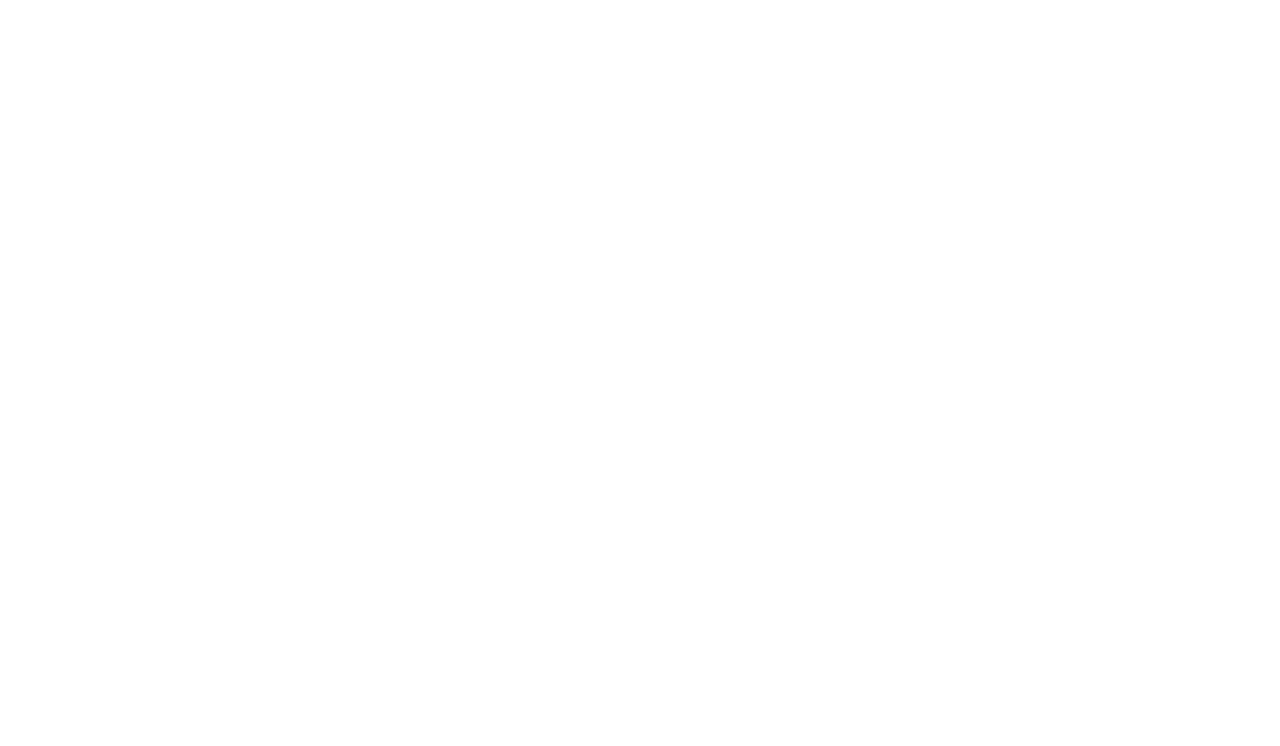
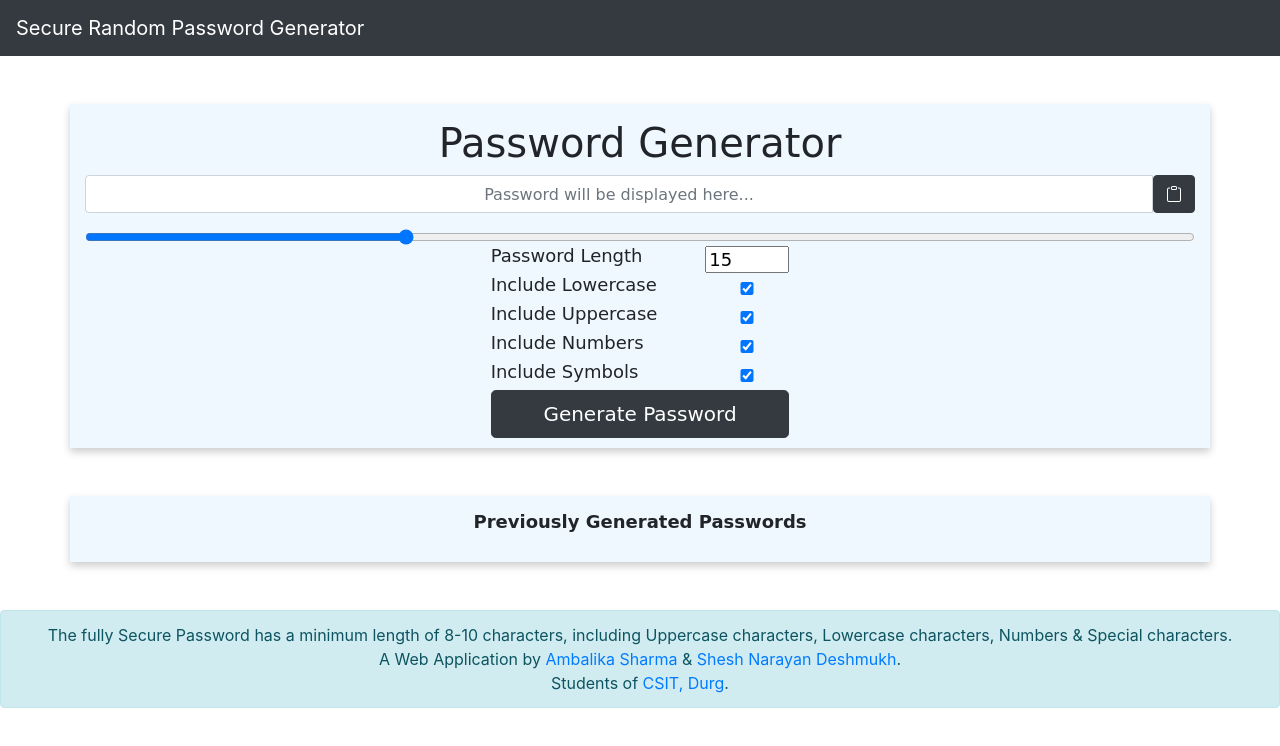
Before and after one commit to sndeshmukh00/Random-Password-Generator, a plain HTML site: page index.html in a window 1280 px wide. Drawn offline with nearby package versions, Linux system fonts and the light colour scheme.

Commit message:
added all file

```diff
--- a/index.html
+++ b/index.html
@@ -1,8 +1,83 @@
 <html>
-	<head>
-		<title>Random Secure Password Generator</title>
-	</head>
-	<body>
 
-	</body>
-</html>
+<head>
+    <meta charset="UTF-8">
+    <meta name="viewport" content="width=device-width, initial-scale=1.0">
+    <title>Password Generator</title>
+    <link rel="stylesheet" href="style.css">
+    <link rel="stylesheet" href="https://stackpath.bootstrapcdn.com/bootstrap/4.5.0/css/bootstrap.min.css" integrity="sha384-9aIt2nRpC12Uk9gS9baDl411NQApFmC26EwAOH8WgZl5MYYxFfc+NcPb1dKGj7Sk" crossorigin="anonymous">
+    <script src="script.js" defer></script>
+
+</head>
+
+<body>
+    <nav class="navbar navbar-dark bg-dark">
+        <a class="navbar-brand">Secure Random Password Generator</a>
+    </nav>
+    <br><br>
+    <div class="container">
+        <div id="form">
+            <h1>Password Generator</h1>
+
+
+            <div class="input-group mb-3">
+                <input class="form-control" type="text" id="result" placeholder="Password will be displayed here...">
+                <button onclick="copyToClipboard()" class="btn btn-dark" id="clipboard" title="Copy to Clipboard">
+                    <i><svg class="bi bi-clipboard" width="1em" height="1em" viewBox="0 0 16 16" fill="currentColor" xmlns="http://www.w3.org/2000/svg">
+                            <path fill-rule="evenodd" d="M4 1.5H3a2 2 0 0 0-2 2V14a2 2 0 0 0 2 2h10a2 2 0 0 0 2-2V3.5a2 2 0 0 0-2-2h-1v1h1a1 1 0 0 1 1 1V14a1 1 0 0 1-1 1H3a1 1 0 0 1-1-1V3.5a1 1 0 0 1 1-1h1v-1z" />
+                            <path fill-rule="evenodd" d="M9.5 1h-3a.5.5 0 0 0-.5.5v1a.5.5 0 0 0 .5.5h3a.5.5 0 0 0 .5-.5v-1a.5.5 0 0 0-.5-.5zm-3-1A1.5 1.5 0 0 0 5 1.5v1A1.5 1.5 0 0 0 6.5 4h3A1.5 1.5 0 0 0 11 2.5v-1A1.5 1.5 0 0 0 9.5 0h-3z" />
+                        </svg></i>
+                </button>
+
+            </div>
+            <input class="sliderInput" type="range" min="1" max="50" value="15" id="lengthRange" title="
+Number of Characters">
+
+
+            <div id="custForm">
+
+
+                <label for="length">Password Length</label>
+                <input type="number" id="length" min="1" max="50" value="15">
+
+
+
+                <label for="lowercase">Include Lowercase</label>
+                <input type="checkbox" id="lowercase" checked>
+
+
+
+                <label for="uppercase">Include Uppercase</label>
+                <input type="checkbox" id="uppercase" checked>
+
+
+
+                <label for="numbers">Include Numbers</label>
+                <input type="checkbox" id="numbers" checked>
+
+
+
+                <label for="symbols">Include Symbols</label>
+                <input type="checkbox" id="symbols" checked>
+
+                <button class="btn btn-dark btn-lg btn-block" style="grid-column: span 2;" type="submit" id="generate" onclick="generate()">Generate Password</button>
+
+            </div>
+
+
+        </div>
+    </div>
+    <br><br>
+    <div class="container">
+        <b>Previously Generated Passwords</b>
+        <div id="lastPasswords"></div>
+    </div>
+    <br>
+    <br>
+
+    <div class="alert alert-info" role="alert" style="text-align: center;">
+       The fully Secure Password has a minimum length of 8-10 characters, including Uppercase characters, Lowercase characters, Numbers & Special characters. <br> A Web Application by <a href="https://www.linkedin.com/in/ambalika-sharma-1782601a9/">Ambalika Sharma</a> & <a href="https://www.linkedin.com/in/shesh-narayan-deshmukh-8b6479185/">Shesh Narayan Deshmukh</a>. <br> Students of <a href="https://csitdurg.in/">CSIT, Durg</a>.
+    </div>
+
+
+</body></html>
--- /dev/null
+++ b/script.js
@@ -0,0 +1,87 @@
+/* eslint-env es6 */
+/* eslint-disable */
+
+const lengthRange = document.getElementById('lengthRange');
+const length = document.getElementById('length');
+
+
+length.addEventListener('input',syncLength)
+lengthRange.addEventListener('input',syncLength)
+
+
+function syncLength(e){
+    const value = e.target.value
+    length.value=value
+    lengthRange.value=value
+}
+
+
+
+
+
+function generate() {
+
+    let password = "";
+
+    let length = document.getElementById("length").value;
+
+    let lowerCase = document.getElementById("lowercase").checked;
+    let upperCase = document.getElementById("uppercase").checked;
+    let number = document.getElementById("numbers").checked;
+    let symbol = document.getElementById("symbols").checked;
+
+
+    if(lowerCase + upperCase + number + symbol <= 0)
+        return;
+
+    for(let i = 0; i<length; i++){
+
+        const r = generater(0, 3);
+        if(lowerCase && r === 0){
+            password += generateRandomLowerCase();
+        }else if(upperCase && r === 1){
+            password += generateRandomUpperCase();
+        }else if(number && r === 2){
+            password += generater(0,9);
+        }else if(symbol && r === 3){
+            password += generateRandomSymbol();
+        }else {
+            i--;
+        }
+    }
+
+
+    document.getElementById("result").value= password;
+
+    document.getElementById("lastPasswords").innerHTML += password + "<br/>";
+
+}
+
+
+
+function generateRandomLowerCase() {
+    return String.fromCharCode(generater(97,122));
+}
+
+function generateRandomUpperCase() {
+    return String.fromCharCode(generater(65,90));
+}
+
+function generater(min = 0, max = 1) {
+    return Math.floor(Math.random() * (max + 1 - min) + min );
+}
+
+function generateRandomSymbol() {
+    const symbols = "~*@%#$^&!?'-=/,.{}()[]_+";
+    return symbols[generater(0, symbols.length - 1)];
+}
+
+
+function copyToClipboard(){
+
+    document.getElementById("result").select();
+
+    document.execCommand("Copy");
+
+    alert("Password Copied to Clipboard!");
+}
--- /dev/null
+++ b/style.css
@@ -0,0 +1,47 @@
+body{
+    background-color: white;
+}
+
+.container{
+    justify-content: center;
+    width: 85%;
+    height: auto;
+    padding: 10px;
+    padding-top: 15;
+    margin-bottom: 20px;
+    left: 400px;
+    box-shadow: 0 4px 8px 0 rgba(0, 0, 0, 0.2);
+    margin: auto;
+    background-color: aliceblue;
+    text-align: center;
+    font: normal 18px 'Cookie',cursive;
+    box-sizing: border-box;
+    flex-direction: column;
+}
+
+#custForm{
+    display: grid;
+    grid-template-columns: auto auto;
+    column-gap: 3rem;
+    justify-content: center;
+    align-items: center;
+    text-align: left;
+}
+
+
+
+.numInput{
+    width:50%;
+}
+
+.sliderInput{
+    width: 100%;
+}
+
+#result{
+    text-align: center;
+}
+
+#lastPasswords{
+    margin-bottom: 20px;
+}
```
